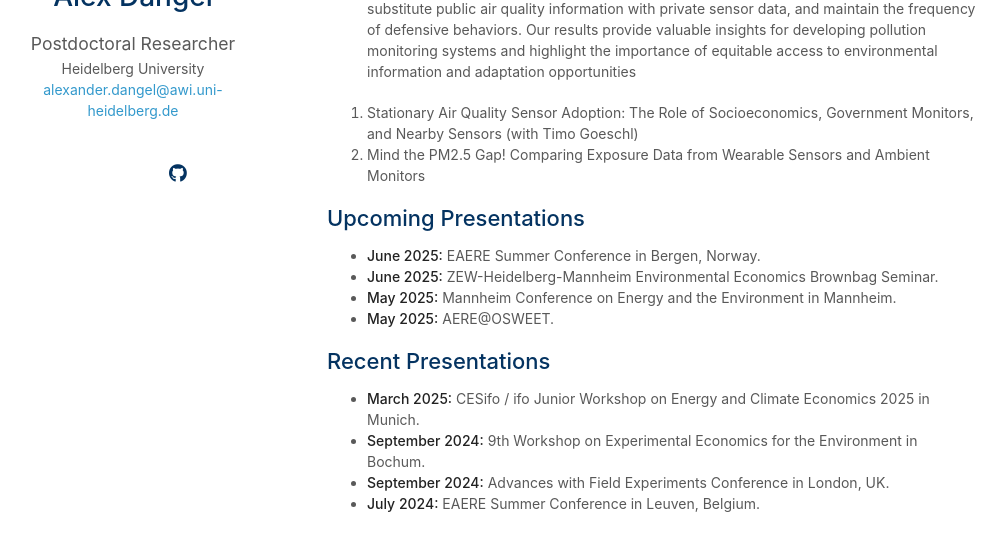
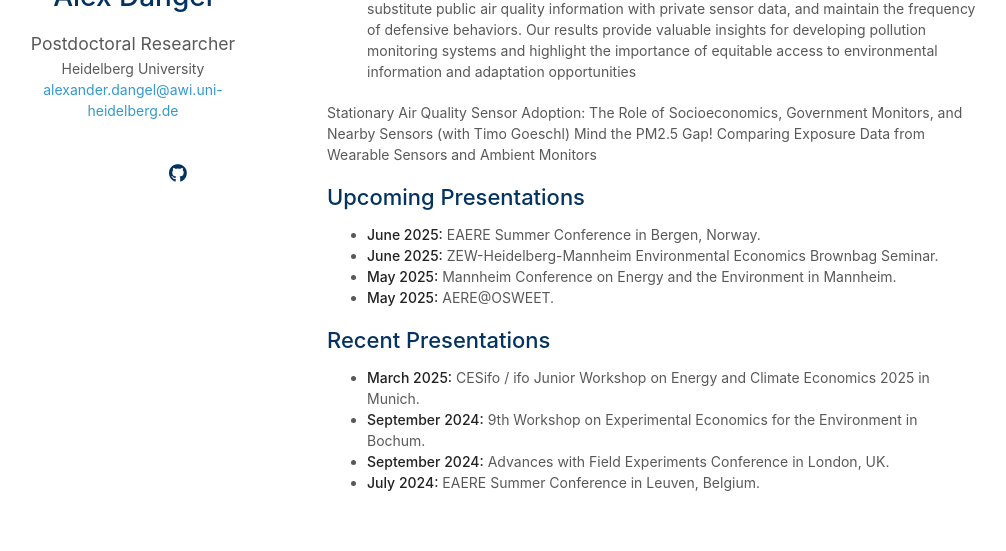
Before and after one commit to alexdangel/alexdangel.github.io, a Jekyll site: the page built from index.md, in a window 1280 px wide and 900 px high, scrolled down 570 px, cut to the strip 295-846 px from the top of the window. Shown: the whole strip, without its empty margins (143-1149 px from the left). Built offline with Jekyll 4.4.1, drawn with Linux system fonts in a browser that asks for light colours; nearby versions of some CDN libraries; a style sheet for code colours, icons or effects is not loaded; our own code applies the rules of GitHub Pages for plain Markdown files; part of the change alters nothing that is shown.

Commit message:
Abstract

```diff
--- a/_config.yml
+++ b/_config.yml
@@ -19,8 +19,8 @@ github_link: https://github.com/alexdangel
 # Images (e.g., your profile picture and your website's favicon)
 # "favicon" and "favicon_dark" are used for the light and dark modes, respectively.
 avatar: ./assets/img/headshot_new_color.png
-favicon: ./assets/img/favicon.png
-favicon_dark: ./assets/img/favicon-dark.png
+favicon: ./assets/img/face-in-clouds.png
+favicon_dark: ./assets/img/face-in-clouds.png
 
 # Footnote
 # You may use the option to disable the footnote, "Powered by Jekyll and Minimal Light theme."
--- a/index.md
+++ b/index.md
@@ -12,10 +12,10 @@ I am a researcher at Heidelberg University's [Research Center for Environmental
 
 ## In Progress
 
-1. Now It's Personal: A Field Experiment on the Demand for Wearable Air Quality Sensors with US Early Adopters (with Timo Goeschl)
+Now It's Personal: A Field Experiment on the Demand for Wearable Air Quality Sensors with US Early Adopters (with Timo Goeschl)
 <ul> <li style="list-style-type: none;">Wearable air quality sensors offer consumers the ability to monitor and respond to personal pollution exposure in real-time, potentially informing behavioral responses to health risks and supplying novel data that can be used to assess population exposure to harmful pollutants. In partnership with a leading manufacturer, we conduct a field experiment in the United States to study demand, use, and impacts of this emerging technology among early adopters. Through a point-of-sale survey and a pricing experiment, we find that mean willingness-to-pay falls short of current market prices, and advantaged groups dominate prospective and actual customer bases. Leveraging natural variation in ambient air quality, we show that demand and user activity increase during unhealthy pollution events. Limited follow-up data suggests that adopters update their beliefs about pollution exposure, substitute public air quality information with private sensor data, and maintain the frequency of defensive behaviors. Our results provide valuable insights for developing pollution monitoring systems and highlight the importance of equitable access to environmental information and adaptation opportunities</li></ul>
-2. Stationary Air Quality Sensor Adoption: The Role of Socioeconomics, Government Monitors, and Nearby Sensors (with Timo Goeschl)
-3. Mind the PM2.5 Gap! Comparing Exposure Data from Wearable Sensors and Ambient Monitors
+Stationary Air Quality Sensor Adoption: The Role of Socioeconomics, Government Monitors, and Nearby Sensors (with Timo Goeschl)
+Mind the PM2.5 Gap! Comparing Exposure Data from Wearable Sensors and Ambient Monitors
 
 ## Upcoming Presentations
 - **June 2025:** EAERE Summer Conference in Bergen, Norway.
```
Also changed, not shown: ._index.md, assets/img/._face-in-clouds.png (added), assets/img/face-in-clouds.png (added).
